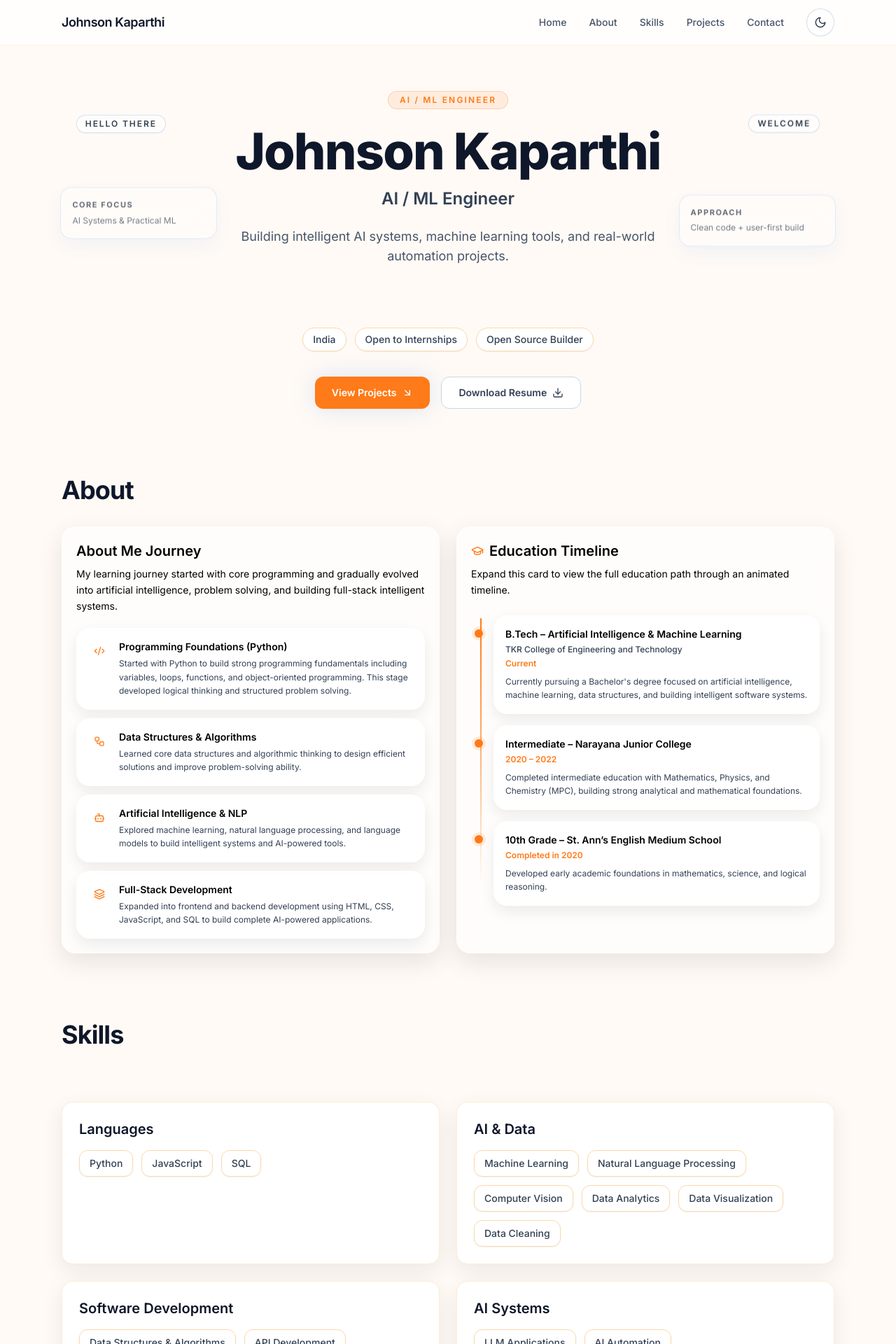
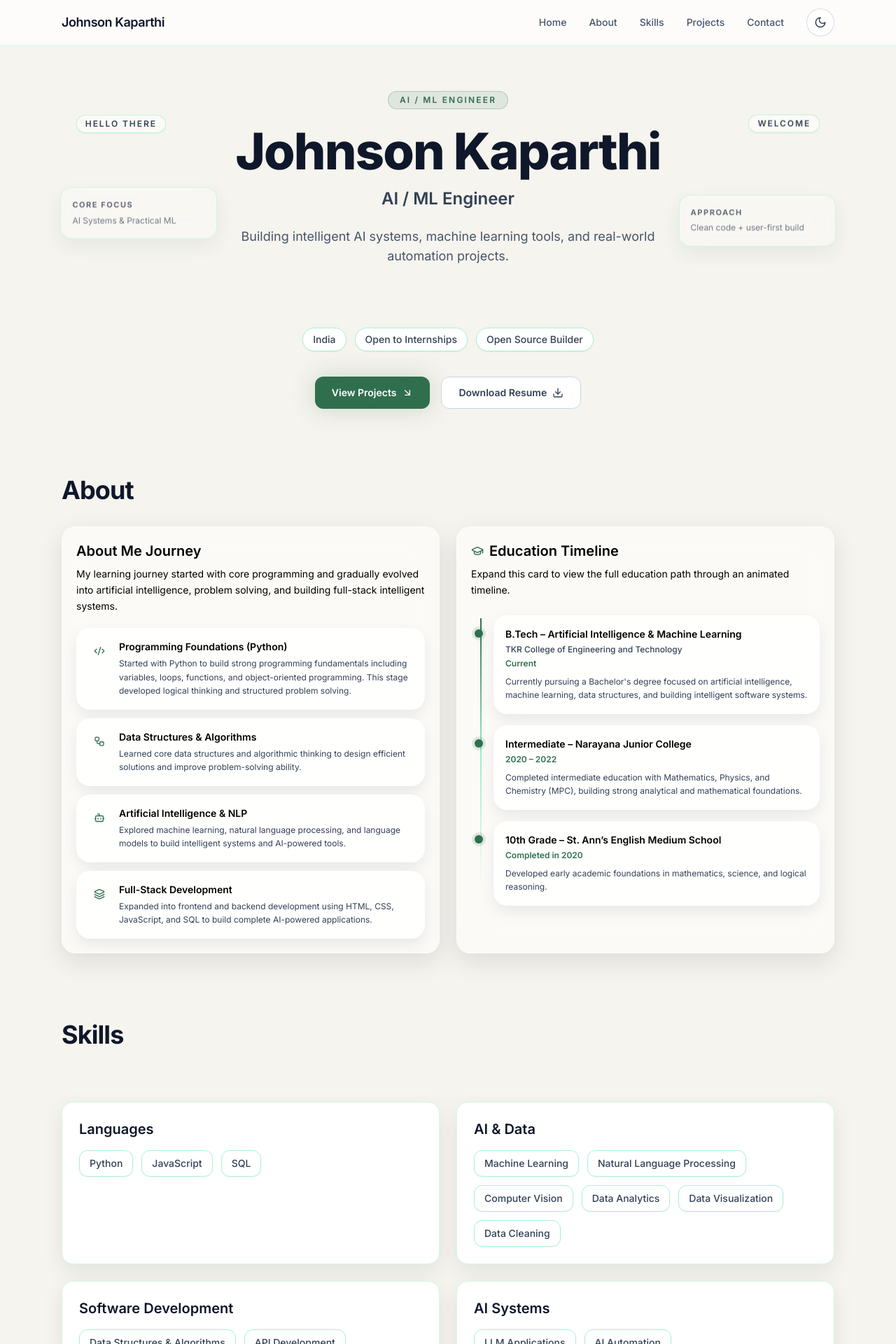
Before and after one commit to John-cntr/portfolio, a React (Vite) app: page / in a window 1280 px wide. Shown: the top 1920 px of the page at 70% size. Built offline with nearby package versions, Linux system fonts and the light colour scheme.

Commit message:
Update portfolio palette and project links

```diff
--- a/src/App.jsx
+++ b/src/App.jsx
@@ -24,9 +24,9 @@ export default function App() {
   }, [isDark]);
 
   return (
-    <div className="relative min-h-screen overflow-x-hidden bg-[#fffaf5] text-slate-800 transition-colors duration-300 dark:bg-slate-900 dark:text-slate-200">
+    <div className="relative min-h-screen overflow-x-hidden bg-base text-slate-800 transition-colors duration-300 dark:bg-slate-900 dark:text-slate-200">
       <div className="pointer-events-none fixed inset-0 -z-10 bg-hero-mesh" />
-      <div className="pointer-events-none fixed inset-0 -z-10 bg-[linear-gradient(rgba(255,122,24,0.06)_1px,transparent_1px),linear-gradient(90deg,rgba(255,122,24,0.06)_1px,transparent_1px)] bg-[size:48px_48px] dark:bg-[linear-gradient(rgba(148,163,184,0.08)_1px,transparent_1px),linear-gradient(90deg,rgba(148,163,184,0.08)_1px,transparent_1px)]" />
+      <div className="pointer-events-none fixed inset-0 -z-10 bg-[linear-gradient(rgba(47,111,78,0.06)_1px,transparent_1px),linear-gradient(90deg,rgba(47,111,78,0.06)_1px,transparent_1px)] bg-[size:48px_48px] dark:bg-[linear-gradient(rgba(148,163,184,0.08)_1px,transparent_1px),linear-gradient(90deg,rgba(148,163,184,0.08)_1px,transparent_1px)]" />
       <Navbar sections={SECTIONS} isDark={isDark} setIsDark={setIsDark} />
       <main className="mx-auto max-w-6xl px-6 pb-6">
         <Hero />
--- a/src/components/About.jsx
+++ b/src/components/About.jsx
@@ -96,7 +96,7 @@ export default function About() {
               return (
                 <motion.div
                   key={step.title}
-                  className="group rounded-[20px] border border-white/60 bg-white/85 p-4 shadow-[0_8px_20px_rgba(15,23,42,0.08)] transition-all duration-300 hover:-translate-y-1.5 hover:scale-[1.01] hover:border-blue-300/70 hover:shadow-[0_22px_40px_rgba(59,130,246,0.15)] dark:border-slate-600 dark:bg-slate-700/60 dark:hover:border-blue-400/35"
+                  className="group rounded-[20px] border border-white/60 bg-white/85 p-4 shadow-[0_8px_20px_rgba(15,23,42,0.08)] transition-all duration-300 hover:-translate-y-1.5 hover:scale-[1.01] hover:border-emerald-300/70 hover:shadow-[0_22px_40px_rgba(47,111,78,0.15)] dark:border-slate-600 dark:bg-slate-700/60 dark:hover:border-emerald-400/35"
                   initial={{ opacity: 0, y: 20 }}
                   whileInView={{ opacity: 1, y: 0 }}
                   viewport={{ once: true, amount: 0.2 }}
@@ -149,7 +149,7 @@ export default function About() {
 
           <div className="relative mt-6 pl-8">
             <motion.div
-              className="absolute left-[13px] top-1 w-[2px] rounded-full bg-gradient-to-b from-primary via-orange-400/70 to-transparent"
+              className="absolute left-[13px] top-1 w-[2px] rounded-full bg-gradient-to-b from-primary via-emerald-300/70 to-transparent"
               initial={{ height: 0 }}
               whileInView={{ height: "92%" }}
               viewport={{ once: true, amount: 0.2 }}
@@ -180,15 +180,15 @@ export default function About() {
                         isHovered
                           ? {
                               boxShadow:
-                                "0 0 0 8px rgba(255,122,24,0.18), 0 0 22px rgba(255,122,24,0.35)",
+                                "0 0 0 8px rgba(47,111,78,0.18), 0 0 22px rgba(47,111,78,0.35)",
                             }
                           : {
-                              boxShadow: "0 0 0 4px rgba(255,122,24,0.14)",
+                              boxShadow: "0 0 0 4px rgba(47,111,78,0.14)",
                             }
                       }
                     />
 
-                    <div className="group rounded-[20px] border border-white/60 bg-white/85 p-4 shadow-[0_8px_20px_rgba(15,23,42,0.08)] transition-all duration-300 hover:-translate-y-1.5 hover:scale-[1.01] hover:border-blue-300/70 hover:shadow-[0_22px_40px_rgba(59,130,246,0.15)] dark:border-slate-600 dark:bg-slate-700/60 dark:hover:border-blue-400/35">
+                    <div className="group rounded-[20px] border border-white/60 bg-white/85 p-4 shadow-[0_8px_20px_rgba(15,23,42,0.08)] transition-all duration-300 hover:-translate-y-1.5 hover:scale-[1.01] hover:border-emerald-300/70 hover:shadow-[0_22px_40px_rgba(47,111,78,0.15)] dark:border-slate-600 dark:bg-slate-700/60 dark:hover:border-emerald-400/35">
                       <h4 className="text-sm font-semibold text-black dark:text-slate-100">
                         {item.title}
                       </h4>
--- a/src/components/Contact.jsx
+++ b/src/components/Contact.jsx
@@ -92,7 +92,7 @@ export default function Contact() {
           </div>
           <button
             type="submit"
-            className="inline-flex rounded-xl bg-primary px-5 py-3 text-sm font-semibold text-white transition hover:bg-orange-500"
+            className="inline-flex rounded-xl bg-primary px-5 py-3 text-sm font-semibold text-white transition hover:bg-primary/90"
           >
             Send Message
           </button>
--- a/src/components/Footer.jsx
+++ b/src/components/Footer.jsx
@@ -21,7 +21,7 @@ const links = [
 
 export default function Footer() {
   return (
-    <footer className="border-t border-orange-100/80 py-8 dark:border-slate-800">
+    <footer className="border-t border-emerald-100/80 py-8 dark:border-slate-800">
       <div className="mx-auto flex max-w-6xl flex-col items-center justify-between gap-4 px-6 text-sm text-slate-600 dark:text-slate-300 md:flex-row">
         <p>© 2026 Johnson Kaparthi</p>
         <div className="flex flex-wrap items-center justify-center gap-2">
--- a/src/components/Hero.jsx
+++ b/src/components/Hero.jsx
@@ -80,7 +80,7 @@ export default function Hero() {
             {BADGES.map((badge) => (
               <span
                 key={badge}
-                className="rounded-full border border-orange-200 bg-white px-3.5 py-1.5 text-sm font-medium text-slate-700 shadow-sm dark:border-slate-600 dark:bg-slate-800 dark:text-slate-200"
+                className="rounded-full border border-emerald-200 bg-white px-3.5 py-1.5 text-sm font-medium text-slate-700 shadow-sm dark:border-slate-600 dark:bg-slate-800 dark:text-slate-200"
               >
                 {badge}
               </span>
@@ -90,7 +90,7 @@ export default function Hero() {
           <div className="mt-9 flex flex-wrap justify-center gap-4">
             <a
               href="#projects"
-              className="inline-flex items-center gap-2 rounded-xl bg-primary px-6 py-3 text-sm font-semibold text-white shadow-glow transition hover:-translate-y-0.5 hover:bg-[#e86d14]"
+              className="inline-flex items-center gap-2 rounded-xl bg-primary px-6 py-3 text-sm font-semibold text-white shadow-glow transition hover:-translate-y-0.5 hover:bg-primary/90"
             >
               View Projects <ArrowDownRight size={16} />
             </a>
--- a/src/components/Navbar.jsx
+++ b/src/components/Navbar.jsx
@@ -7,7 +7,7 @@ export default function Navbar({ sections, isDark, setIsDark }) {
   const [menuOpen, setMenuOpen] = useState(false);
 
   return (
-    <header className="sticky top-0 z-50 border-b border-orange-100/80 bg-white/75 backdrop-blur-xl dark:border-slate-800 dark:bg-slate-900/70">
+    <header className="sticky top-0 z-50 border-b border-emerald-100/80 bg-white/75 backdrop-blur-xl dark:border-slate-800 dark:bg-slate-900/70">
       <nav className="mx-auto flex h-16 max-w-6xl items-center justify-between px-6">
         <a href="#home" className="font-poppins text-lg font-semibold tracking-tight text-slate-900 dark:text-slate-100">
           Johnson Kaparthi
--- a/src/components/ProjectCard.jsx
+++ b/src/components/ProjectCard.jsx
@@ -45,7 +45,7 @@ export default function ProjectCard({ project, index }) {
           {project.stack.map((tech) => (
             <span
               key={tech}
-              className="rounded-full bg-orange-100 px-3 py-1 text-xs font-medium text-orange-700 dark:bg-slate-700 dark:text-slate-200"
+              className="rounded-full bg-emerald-50 px-3 py-1 text-xs font-medium text-emerald-700 dark:bg-slate-700 dark:text-slate-200"
             >
               {tech}
             </span>
@@ -67,7 +67,7 @@ export default function ProjectCard({ project, index }) {
               href={project.demo}
               target="_blank"
               rel="noreferrer"
-              className="inline-flex items-center gap-2 rounded-lg bg-primary px-3 py-2 text-xs font-semibold text-white transition hover:bg-[#e86d14]"
+            className="inline-flex items-center gap-2 rounded-lg bg-primary px-3 py-2 text-xs font-semibold text-white transition hover:bg-primary/90"
             >
               <ExternalLink size={14} />
               Live Demo
--- a/src/components/Skills.jsx
+++ b/src/components/Skills.jsx
@@ -62,7 +62,7 @@ export default function Skills() {
               {group.items.map((item) => (
                 <span
                   key={item}
-                  className="rounded-xl border border-orange-200 bg-white px-3.5 py-2 text-sm font-medium text-slate-700 shadow-sm dark:border-slate-600 dark:bg-slate-700 dark:text-slate-200"
+                  className="rounded-xl border border-emerald-200 bg-white px-3.5 py-2 text-sm font-medium text-slate-700 shadow-sm dark:border-slate-600 dark:bg-slate-700 dark:text-slate-200"
                 >
                   {item}
                 </span>
--- a/src/components/Timeline.jsx
+++ b/src/components/Timeline.jsx
@@ -31,7 +31,7 @@ export default function Timeline() {
             viewport={{ once: true, amount: 0.3 }}
             transition={{ duration: 0.55, delay: index * 0.08 }}
           >
-            <span className="absolute -left-[35px] top-1 inline-block h-3.5 w-3.5 rounded-full bg-primary shadow-[0_0_0_5px_rgba(99,102,241,0.18)]" />
+            <span className="absolute -left-[35px] top-1 inline-block h-3.5 w-3.5 rounded-full bg-primary shadow-[0_0_0_5px_rgba(47,111,78,0.18)]" />
             <p className="text-sm font-semibold text-accent">{item.year}</p>
             <h3 className="mt-1 text-lg font-semibold text-slate-900 dark:text-slate-100">
               {item.title}
--- a/src/data/projects.js
+++ b/src/data/projects.js
@@ -9,7 +9,7 @@ export const projects = [
       "AI-powered chess engine with advanced evaluation logic, strategic search algorithms, and custom AI modes inspired by grandmasters.",
     image: zion,
     stack: ["Python", "AI Algorithms"],
-    github: "https://github.com/John-cntr/zion-chess-engine",
+    github: "https://github.com/John-cntr/zion_chess_bot",
     demo: "",
   },
   {
@@ -18,7 +18,7 @@ export const projects = [
       "Computer vision system that controls YouTube playback using hand gestures such as volume control, next video, and pause.",
     image: gesture,
     stack: ["Python", "OpenCV"],
-    github: "https://github.com/John-cntr/gesture-youtube-controller",
+    github: "https://github.com/John-cntr/yt-controller-with-hands-",
     demo: "",
   },
   {
--- a/src/index.css
+++ b/src/index.css
@@ -9,7 +9,7 @@ html {
 }
 
 ::selection {
-  background: rgba(255, 122, 24, 0.22);
+  background: rgba(47, 111, 78, 0.22);
   color: #1f2937;
 }
 
@@ -27,11 +27,11 @@ html {
   }
 
   .glass-panel {
-    @apply rounded-2xl border border-orange-100 bg-white shadow-[0_10px_30px_rgba(15,23,42,0.08)] transition duration-300 dark:border-slate-700 dark:bg-slate-800/70 dark:shadow-[0_10px_30px_rgba(2,6,23,0.45)];
+    @apply rounded-2xl border border-emerald-100 bg-white shadow-[0_10px_30px_rgba(15,23,42,0.08)] transition duration-300 dark:border-slate-700 dark:bg-slate-800/70 dark:shadow-[0_10px_30px_rgba(2,6,23,0.45)];
   }
 
   .card-hover {
-    @apply transition-all duration-300 hover:border-blue-300/70 hover:shadow-[0_22px_44px_rgba(59,130,246,0.16)] dark:hover:border-blue-400/35 dark:hover:shadow-[0_20px_38px_rgba(59,130,246,0.12)];
+    @apply transition-all duration-300 hover:border-emerald-300/70 hover:shadow-[0_22px_44px_rgba(47,111,78,0.16)] dark:hover:border-emerald-400/35 dark:hover:shadow-[0_20px_38px_rgba(47,111,78,0.12)];
     transform-style: preserve-3d;
   }
 
@@ -50,12 +50,12 @@ html {
   }
 
   .hero-side-greeting {
-    @apply absolute z-0 rounded-full border border-blue-200/70 bg-white/55 px-3 py-1 text-xs font-semibold uppercase tracking-[0.16em] text-slate-700 shadow-sm backdrop-blur-lg dark:border-slate-600/70 dark:bg-slate-800/45 dark:text-slate-200;
+    @apply absolute z-0 rounded-full border border-emerald-200/70 bg-white/55 px-3 py-1 text-xs font-semibold uppercase tracking-[0.16em] text-slate-700 shadow-sm backdrop-blur-lg dark:border-slate-600/70 dark:bg-slate-800/45 dark:text-slate-200;
     transform-style: preserve-3d;
   }
 
   .hero-side-card {
-    @apply absolute z-0 w-56 rounded-2xl border border-blue-200/70 bg-white/45 p-4 shadow-[0_10px_26px_rgba(59,130,246,0.10)] backdrop-blur-lg dark:border-slate-600/70 dark:bg-slate-800/40;
+    @apply absolute z-0 w-56 rounded-2xl border border-emerald-200/70 bg-white/45 p-4 shadow-[0_10px_26px_rgba(47,111,78,0.12)] backdrop-blur-lg dark:border-slate-600/70 dark:bg-slate-800/40;
     transform-style: preserve-3d;
   }
 
--- a/tailwind.config.js
+++ b/tailwind.config.js
@@ -7,19 +7,19 @@ export default {
   theme: {
     extend: {
       colors: {
-        primary: "#ff7a18",
-        accent: "#06b6d4",
-        base: "#fffaf5",
+        primary: "#2f6f4e",
+        accent: "#8f7a3a",
+        base: "#f5f4ee",
       },
       fontFamily: {
         sans: ["Inter", "Poppins", "ui-sans-serif", "system-ui", "sans-serif"],
       },
       boxShadow: {
-        glow: "0 0 34px rgba(59, 130, 246, 0.18)",
+        glow: "0 0 34px rgba(47, 111, 78, 0.22)",
       },
       backgroundImage: {
         "hero-mesh":
-          "radial-gradient(at 16% 10%, rgba(255, 122, 24, 0.18) 0px, transparent 50%), radial-gradient(at 86% 16%, rgba(255, 179, 118, 0.2) 0px, transparent 50%), radial-gradient(at 26% 88%, rgba(255, 210, 178, 0.25) 0px, transparent 50%)",
+          "radial-gradient(at 16% 10%, rgba(47, 111, 78, 0.18) 0px, transparent 50%), radial-gradient(at 86% 16%, rgba(143, 122, 58, 0.18) 0px, transparent 50%), radial-gradient(at 26% 88%, rgba(203, 193, 165, 0.25) 0px, transparent 50%)",
       },
     },
   },
```
